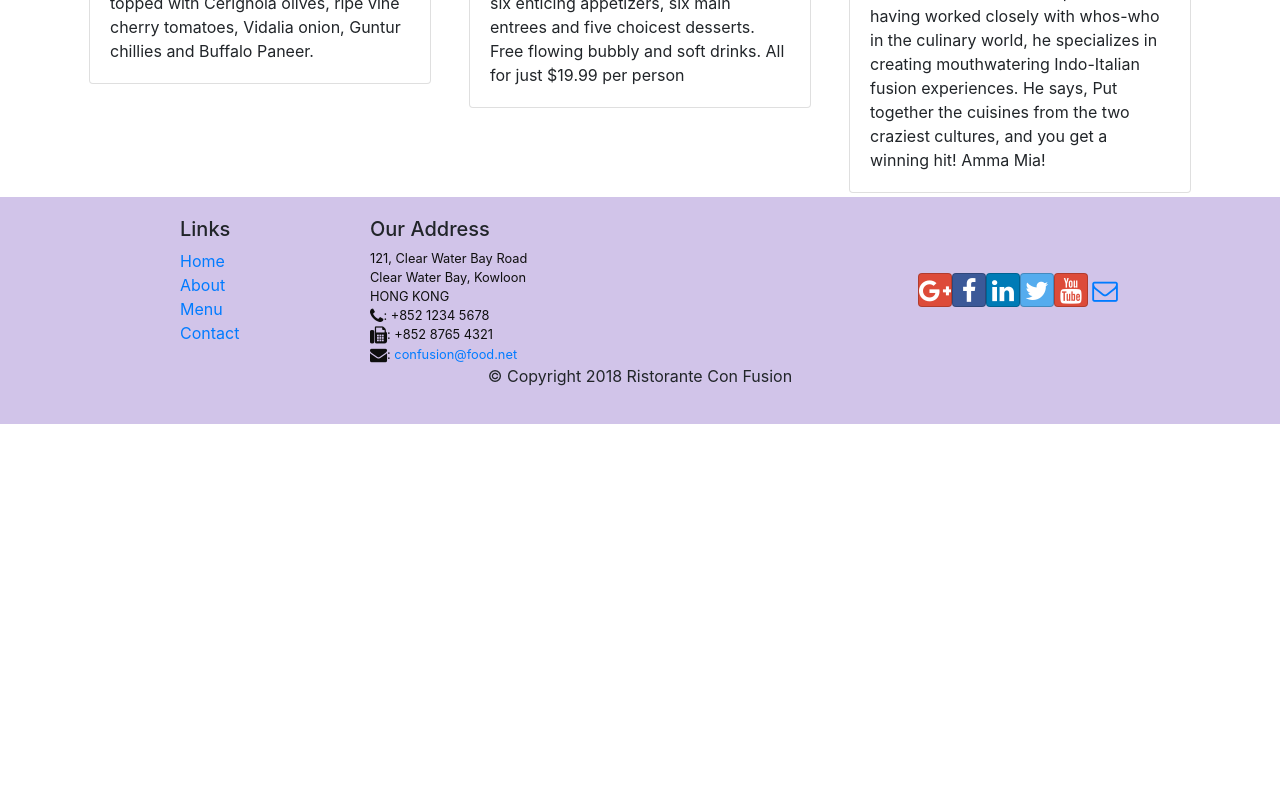
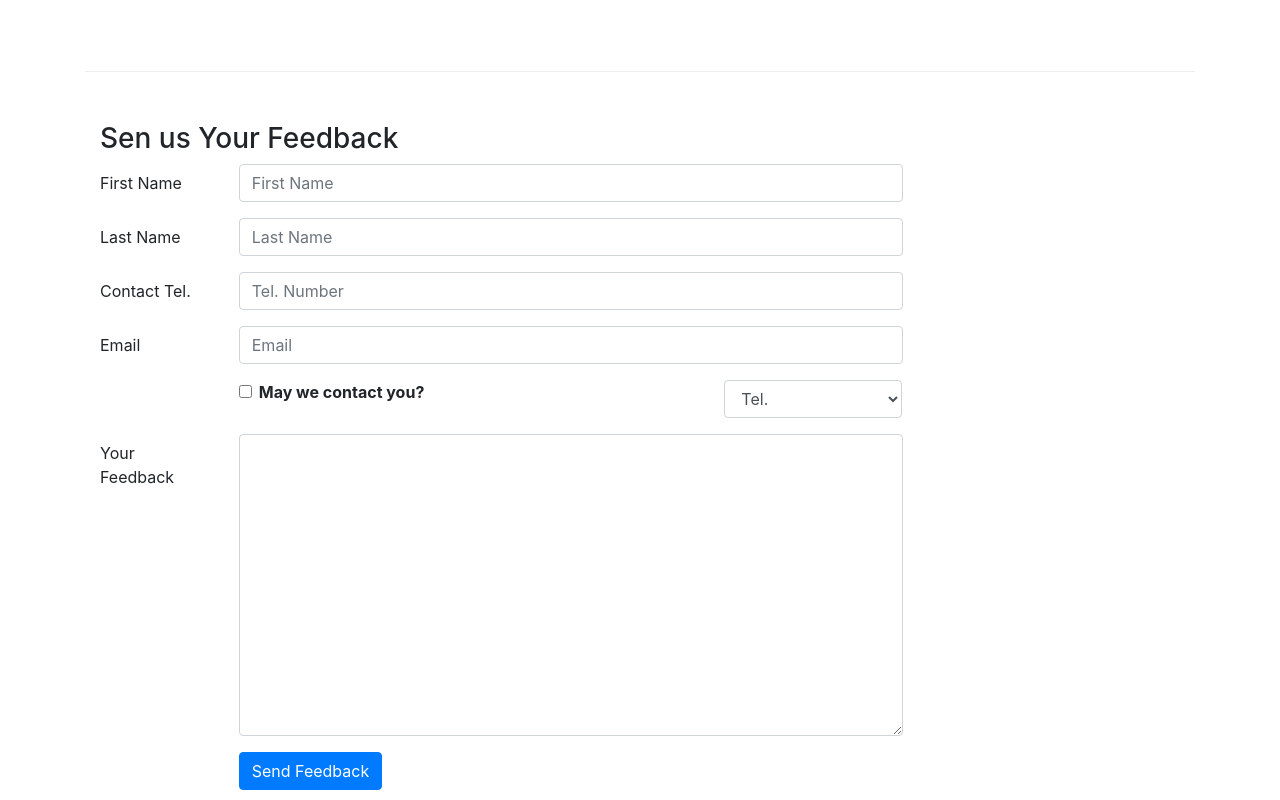
Before and after one commit to NicolasAponte/React, a React (Create React App) app: page /contactus in a window 1280 px wide. Before the commit this address led to /home. Shown: the part 800-1600 px from the top of the page. Before the commit the page ends 1224 px from the top, so only its background shows below. Built offline with nearby package versions, Linux system fonts and the light colour scheme.

Commit message:
Controlled Forms

```diff
--- a/src/components/ContactComponent.js
+++ b/src/components/ContactComponent.js
@@ -1,8 +1,45 @@
-import React from 'react';
-import { Breadcrumb, BreadcrumbItem } from 'reactstrap';
+import React, {Component} from 'react';
+import { Breadcrumb, BreadcrumbItem, Form,Button,FormGroup,Label,Input,Col } from 'reactstrap';
 import {Link} from 'react-router-dom';
+{/*Es necesario convertir el componente funcional en una clase componente
+para poder guardar el state del Form en el React Component*/}
 
-function Contact(props) {
+
+class Contact extends Component {
+
+    constructor(props) {
+        super(props);
+
+        this.state = {
+            firstname: '',
+            lastname:'',
+            telnum: '',
+            email: '',
+            agree: false,
+            contactType: 'Tel.',
+            message: ''
+        }
+        this.handleSubmit = this.handleSubmit.bind(this);
+        this.handleInputChange = this.handleInputChange.bind(this);
+
+    }
+
+    handleInputChange(event) {
+        const target = event.target;
+        const value = target.type === 'checkbox' ? target.checked : target.value;
+        const name = target.name;
+
+        this.setState({
+            [name]: value
+        });
+    }
+    handleSubmit(event) {
+        console.log("Current State is:" +JSON.stringify(this.state));
+        alert("Current State is:" +JSON.stringify(this.state));
+        event.preventDefault();
+    }
+
+    render () { {/*Es necesaria la funcion render al usar class component*/}
         return(
             <div className="container">
                 <div className="row">
@@ -41,8 +78,77 @@ function Contact(props) {
                         </div>
                     </div>
                 </div>
+                <div className="row row-content">
+                    <div className="col-12">
+                        <h3>Sen us Your Feedback</h3>
+                    </div>
+                    <div className="col-12 col-md-9">
+                        <Form onSubmit={this.handleSubmit}>
+                            <FormGroup row>
+                                <Label htmlFor="firstname" md={2}>First Name</Label>
+                                <Col md={10}>
+                                    <Input type="text" id="firstname" name="firstname"
+                                    placeholder="First Name" value={this.state.firstname} onChange={this.handleInputChange}/>
+                                </Col>
+                            </FormGroup>
+                            <FormGroup row>
+                                <Label htmlFor="lastname" md={2}>Last Name</Label>
+                                <Col md={10}>
+                                    <Input type="text" id="lastname" name="lastname"
+                                    placeholder="Last Name" value={this.state.lastname} onChange={this.handleInputChange}/>
+                                </Col>
+                            </FormGroup>
+                            <FormGroup row>
+                                <Label htmlFor="telnum" md={2}>Contact Tel.</Label>
+                                <Col md={10}>
+                                    <Input type="tel" id="telnum" name="telnum"
+                                    placeholder="Tel. Number" value={this.state.telnum} onChange={this.handleInputChange}/>
+                                </Col>
+                            </FormGroup>
+                            <FormGroup row>
+                                <Label htmlFor="email" md={2}>Email</Label>
+                                <Col md={10}>
+                                    <Input type="email" id="email" name="email"
+                                    placeholder="Email" value={this.state.email} onChange={this.handleInputChange}/>
+                                </Col>
+                            </FormGroup>
+                            <FormGroup row>
+                                <Col md={{size:6, offset: 2}}>
+                                    <FormGroup check>
+                                        <Label check>
+                                            <Input type="checkbox" name="agree" checked={this.state.agree} onChange={this.handleInputChange}/>{' '}
+                                            <strong>May we contact you?</strong>
+                                        </Label>
+                                    </FormGroup>
+                                </Col>
+                                <Col md={{size:3, offset: 1}}>
+                                    <Input type="select" name="contactType" value={this.state.contactType} onChange={this.handleInputChange}>
+                                        <option>Tel.</option>
+                                        <option>Email</option>
+                                    </Input>
+                                    </Col>
+                            </FormGroup>
+                            <FormGroup row>
+                                <Label htmlFor="feedback" md={2}>Your Feedback</Label>
+                                <Col md={10}>
+                                    <Input type="textarea" id="message" name="message"
+                                    rows="12" value={this.state.message} onChange={this.handleInputChange}/>
+                                </Col>
+                            </FormGroup>
+                            <FormGroup row>
+                                <Col md={{size: 10, offset: 2}}>
+                                    <Button type="submit" color="primary">
+                                        Send Feedback
+                                    </Button>
+                                </Col>
+                            </FormGroup>
+                        </Form>
+                    </div>
+                </div>
             </div>
         );
     }
 
+}
+
 export default Contact;
--- a/src/components/MainComponent.js
+++ b/src/components/MainComponent.js
@@ -55,7 +55,7 @@ class Main extends Component {
           <Route exact path="/menu" component={() => <Menu dishes={this.state.dishes} />} /> {/*Forma corta */}
           <Route path="/menu/:dishId" component={DishWithId} />
           <Route exact path="/aboutus" component={() => <About leaders={this.state.leaders} />}/>
-          <Route exact path="/contact" component={Contact} />
+          <Route exact path="/contactus" component={Contact} />
           <Redirect to="/home" />{/*Direccion por defecto */}
         </Switch>
         <Footer />
```
Lines whose indentation alone changed are shown as unchanged.
